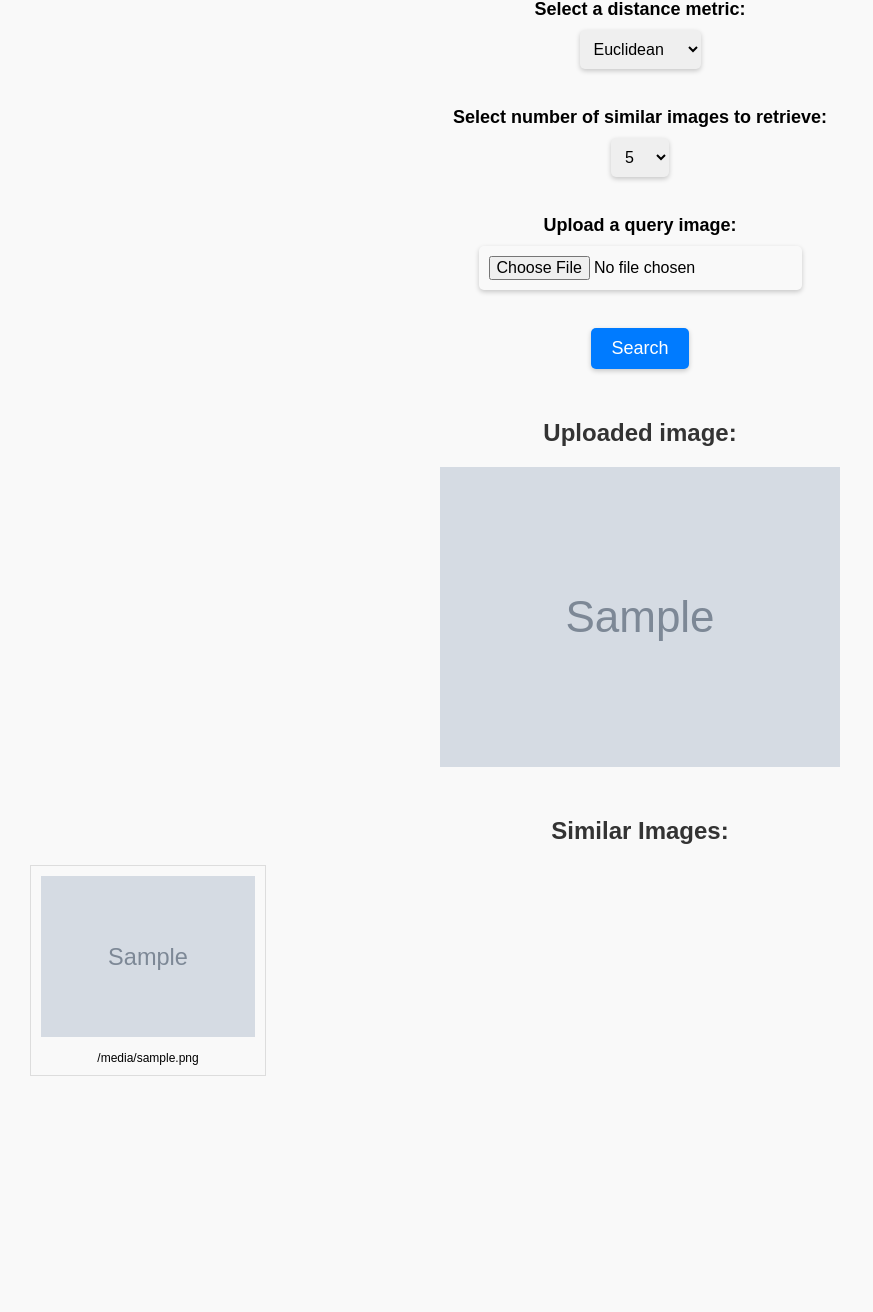
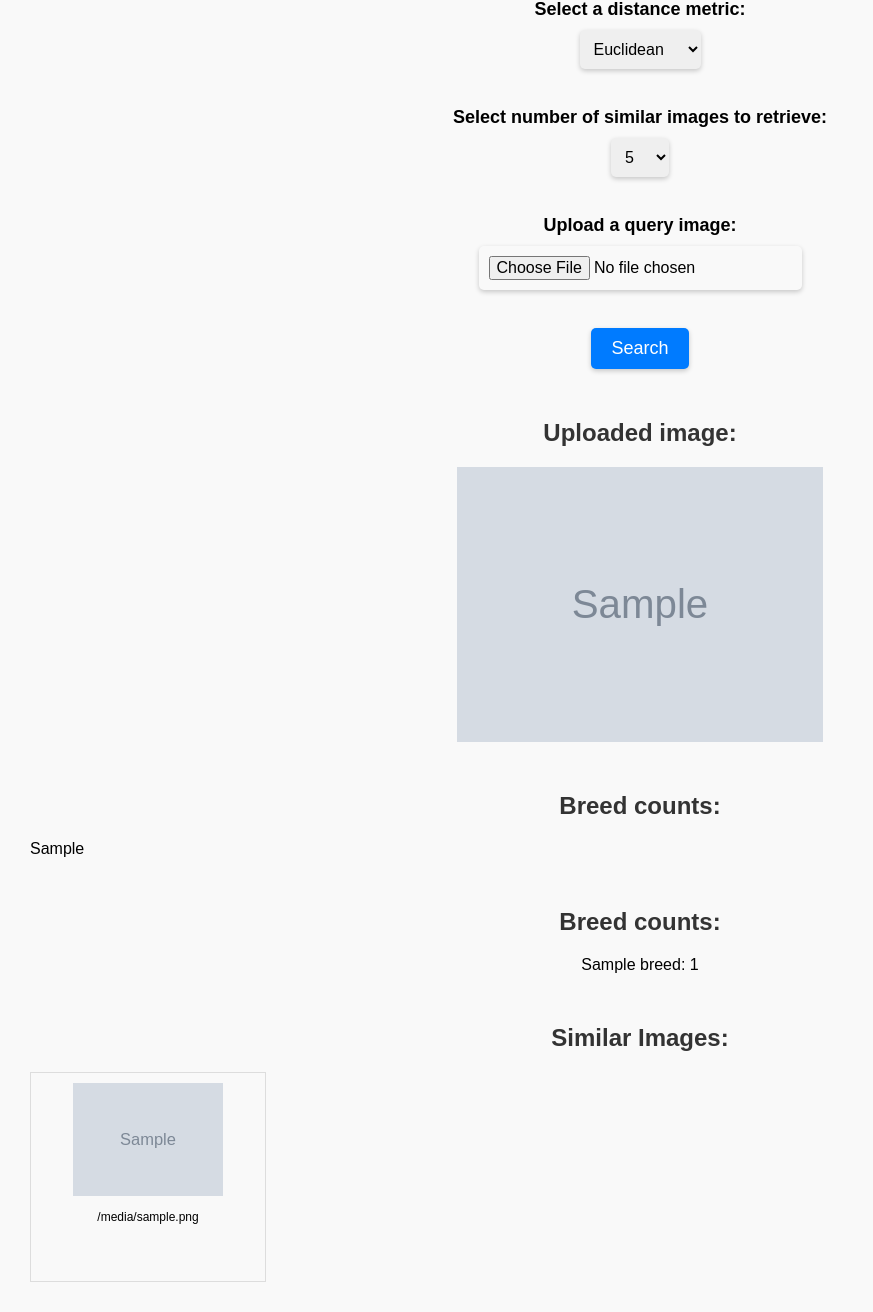
Before and after one commit to theodtasia/dogs-image-search-postgress-database-with-flask-frontend, a Flask app: template templates/index.html in a window 1280 px wide. Shown: the part 356-1668 px from the top of the page, without its empty margins (0-873 px from the left). Before the commit the page ends 1432 px from the top, so only its background shows below. Run offline with Flask 3, Linux system fonts and the light colour scheme; the template is opened without the code that fills it: most values are stand-ins (such as "Sample title", 1, 10 or a date in 2020); grey boxes marked "Sample" are stand-in pictures.

Commit message:
add new ui

```diff
--- a/templates/index.html
+++ b/templates/index.html
@@ -9,6 +9,17 @@
             margin: 10px;
             padding: 20px;
             background-color: #F9F9F9;
+        }
+
+        ul {
+          text-align: center;
+          padding-left: 0;
+        }
+
+        li {
+          display: inline-block;
+          text-align: left;
+          margin: 0 10px;
         }
 
         h1, h2 {
@@ -72,14 +83,24 @@
         }
 
         .img_center {
-            display: flex;
-            justify-content: center;
-            align-items: center;
-            height: 100%;
+          display: block;
+          margin: 0 auto;
+          width: 30%;
+          height: 30%;
+          padding: 0;
+          text-align: center;
         }
+
+        .img_center img {
+          display: block;
+          margin: auto;
+          max-width: 100%;
+          max-height: 100%;
+        }
+
         img {
             max-width: 100%;
-            max-height: 100%;
+            max-height: 60%;
             object-fit: contain;
         }
         /* Set up the grid container */
@@ -157,7 +178,18 @@
             <img src="{{ query_image_url }}" alt="Uploaded image">
         </div>
     {% endif %}
-
+{% if breed_counts %}
+    <h2>Breed counts:</h2>
+    {{breed_counts}}
+{% endif %}
+{% if not breed_count.empty %}
+    <h2>Breed counts:</h2>
+    <ul>
+        {% for breed, count in breed_count.items() %}
+            <li>{{ breed }}: {{ count }}</li>
+        {% endfor %}
+    </ul>
+{% endif %}
 {% if filenames %}
     <h2>Similar Images:</h2>
     <div class="image-grid">
```
